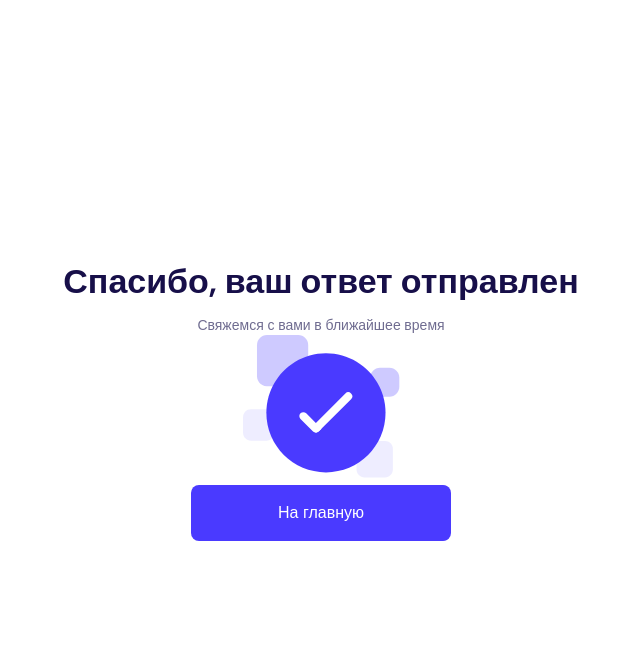
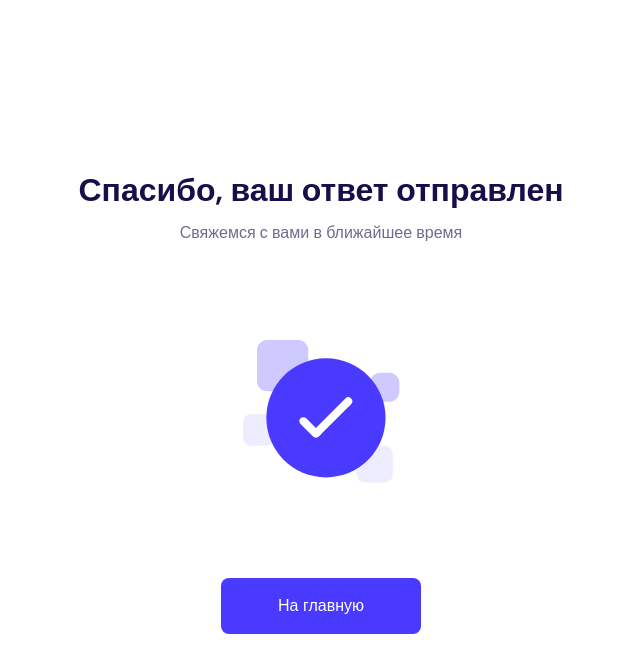
Before and after one commit to tokmashik/feedback-form-for-the-dream-team, a Vue app: page / in a window 1280 px wide. Both pictures are taken after typing "Sample", "name@example.com", "Sample", "Sample" into the empty fields and a click on the button "Отменить". Shown: the top 672 px of the page, without its empty margins (319-959 px from the left). Built offline with nearby package versions, Linux system fonts and the light colour scheme.

Commit message:
fix: fix success

```diff
--- a/src/components/SuccessForm.vue
+++ b/src/components/SuccessForm.vue
@@ -1,17 +1,25 @@
 <template>
-  <form class="form" @submit.prevent="submitForm">
-    <div>
-      <h2>Спасибо, ваш ответ отправлен</h2>
-      <div class="p-small">Свяжемся с вами в ближайшее время</div>
+  <form class="success-form" @submit.prevent="submitForm">
+    <div class="success-form__content">
+      <div>
+        <h2 class="success-form__title">Спасибо, ваш ответ отправлен</h2>
+        <div class="success-form__subtitle">
+          Свяжемся с вами в ближайшее время
+        </div>
+      </div>
 
       <BasicIcon
+        class="success-form__icon"
         name="success"
         width="157"
         height="143"
         color="var(--color-neutral-100)"
       />
     </div>
-    <BaseButton type="primary" @click="submitForm">На главную</BaseButton>
+
+    <BaseButton class="success-form__button" type="primary" @click="submitForm">
+      На главную
+    </BaseButton>
   </form>
 </template>
 
@@ -26,3 +34,42 @@
     emit('close');
   };
 </script>
+
+<style scoped lang="scss">
+  .success-form {
+    display: flex;
+    flex-direction: column;
+    gap: 95px;
+
+    &__content {
+      display: flex;
+      flex-direction: column;
+      align-items: center;
+      gap: 95px;
+    }
+
+    &__title {
+      font-size: 32px;
+      font-weight: 700;
+      color: #170f49;
+      text-align: center;
+      margin: 0 0 8px 0;
+    }
+
+    &__subtitle {
+      font-size: 16px;
+      font-weight: 400;
+      color: #6f6c90;
+      text-align: center;
+    }
+
+    &__icon {
+      display: block;
+    }
+
+    &__button {
+      align-self: center;
+      width: 200px;
+    }
+  }
+</style>
```
